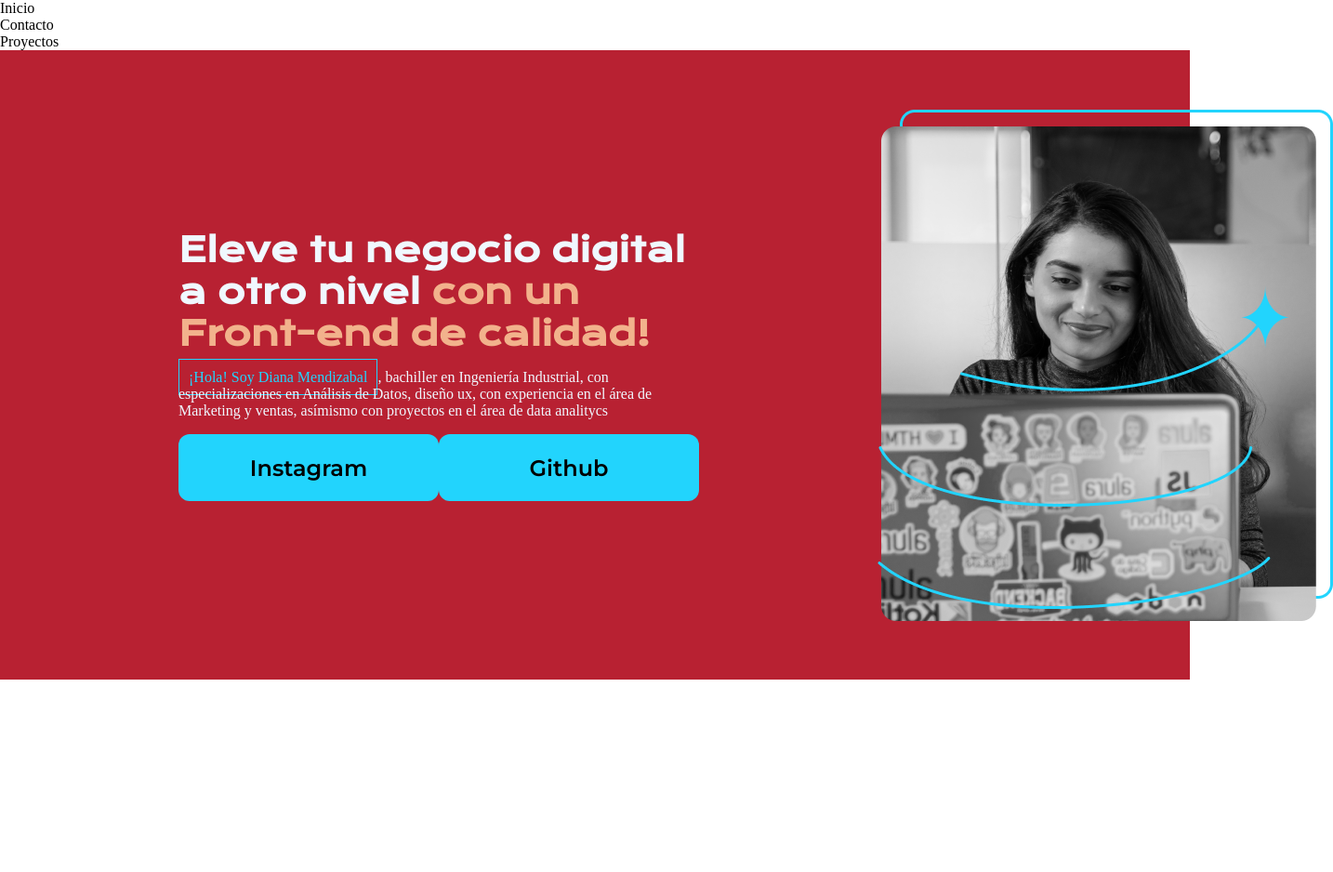
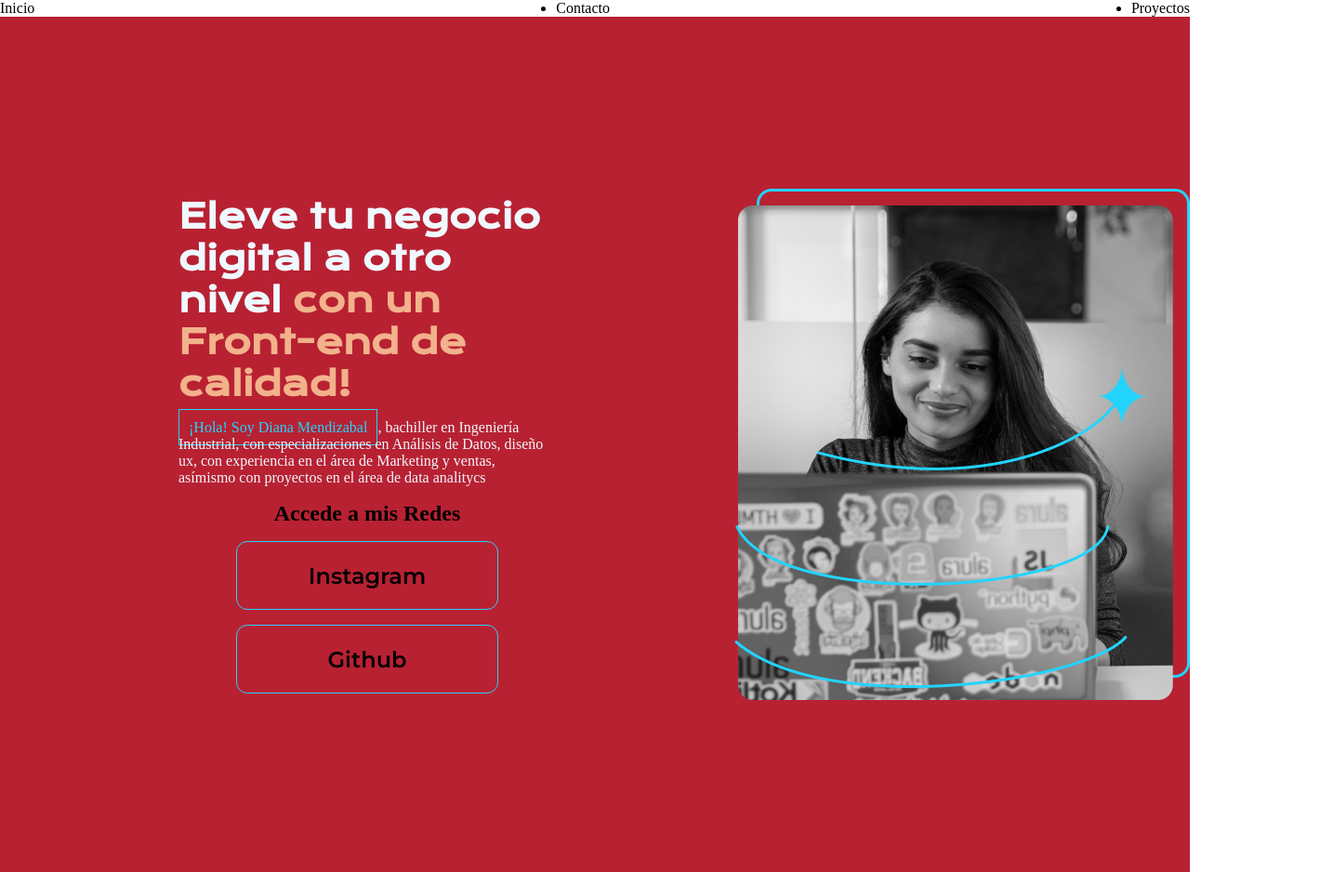
Before and after one commit to DianaMendi/P-ginaWeb1, a plain HTML site: page index.html in a window 1280 px wide. Shown: the whole page at 93% size, 1434 px wide, since content can reach past the window. Before the commit the page ends 800 px from the top, so only its background shows below. Drawn offline with nearby package versions, Linux system fonts and the light colour scheme.

Commit message:
Actualización botones y nav stylesheet.css

```diff
--- a/index.html
+++ b/index.html
@@ -10,8 +10,8 @@
 
     <header>
 
-        <nav>
-            <ul>
+        <nav class="navegador">
+            <ul class="navegador-lista">
                 <li>Inicio</li>
                 <li>Contacto</li>
                 <li>Proyectos</li>
@@ -30,6 +30,8 @@
                 <p class="contenido-principañ-parrafo"><span>¡Hola! Soy Diana Mendizabal</span>, bachiller en Ingeniería Industrial, con especializaciones en Análisis de Datos, diseño ux, con experiencia en el área de Marketing y ventas, asímismo con proyectos en el área de data analitycs</p>
 
                 <div class="contenido-principal-botones">
+
+                    <h2>Accede a mis Redes</h2>
                     <a class= "contenido-pnricipal-botones-boton" href="https://www.instagram.com/">Instagram</a>
                     <a class= "contenido-pnricipal-botones-boton"href="https://github.com/DianaMendi">Github</a>
                 </div>
--- a/stylesheet.css
+++ b/stylesheet.css
@@ -15,6 +15,8 @@ body{
 }
 
 
+
+
 main{
 
 
@@ -24,6 +26,23 @@ main{
 
 
 }
+
+
+.navegador-lista{
+
+    display: flex;
+    flex-direction: row;
+    justify-content: space-between;
+
+
+}
+
+li {
+
+    text-decoration: none;
+
+}
+
 
 .contenido {
 
@@ -95,7 +114,12 @@ p,h1 {
 .contenido-principal-botones{
 
     display: flex;
-    justify-content: space-between;
+    /*justify-content: center;*/
+
+     /*NO PONEMOS EL JUSTIFY CONTENT CENTER PORQUE ESTE ES PAR ACUANDO ES EN UNA FILA, EL ALIGN ITEMS PARA COLUMNS*/
+    align-items: center;
+    flex-direction: column;
+    gap: 1em;
 }
 
 
@@ -103,7 +127,8 @@ p,h1 {
 
 
     padding: 21.5px 0;
-    background-color: #22D4FD;
+    border: 1px solid;
+    border-color: #22D4FD;
     border-radius: 0.5em;
     width: 280px;
     text-align: center; /*TEXT ALIGN PARA ELEMENTOS, Y PARA ELEMENTOS DENTRO DE UN DIV SERÍA EL ALINT ITEMS*/
@@ -114,6 +139,8 @@ p,h1 {
     font-weight: 600;
     color: black;
     text-decoration: none;
+
+
 
 }
 
```
